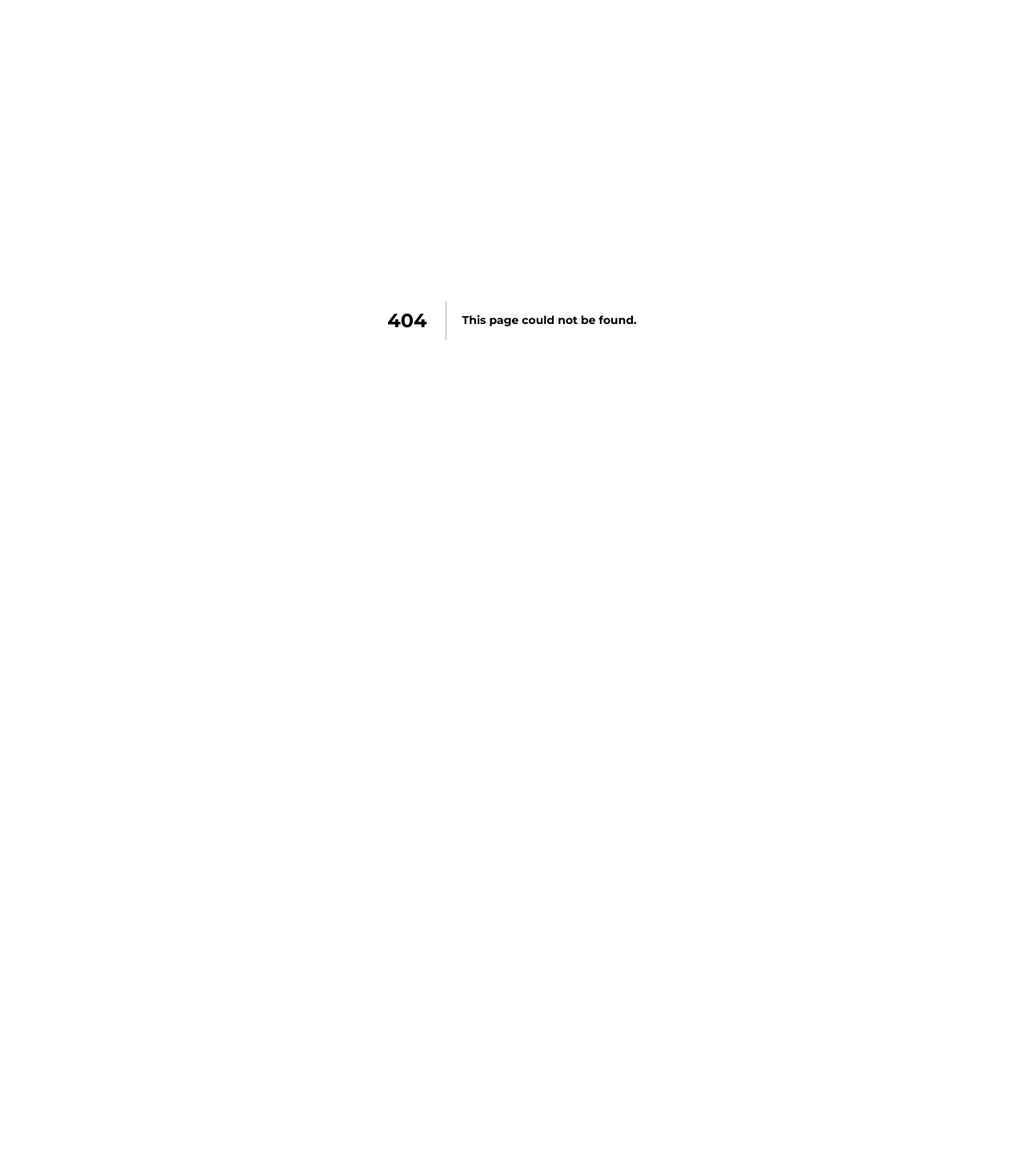
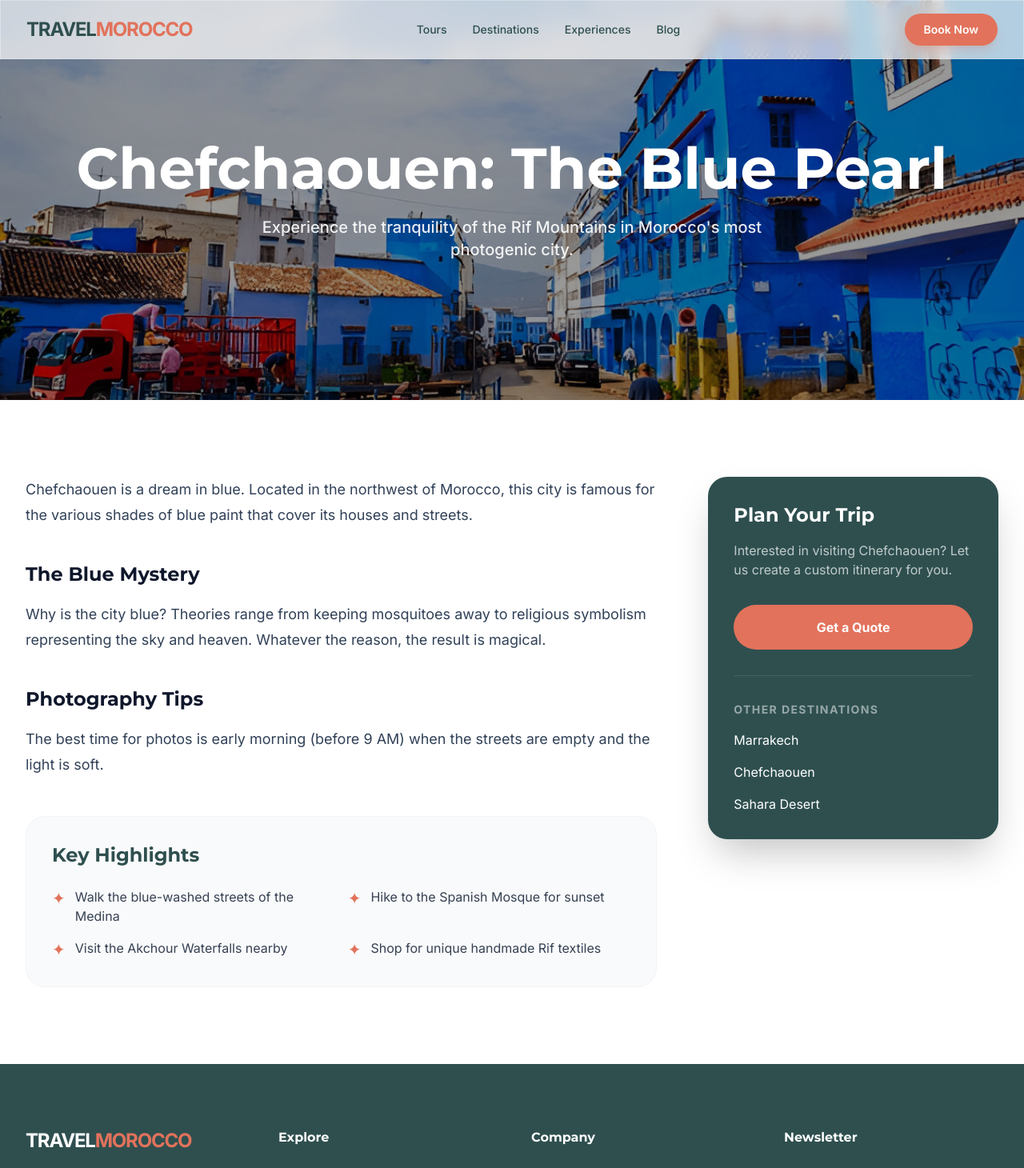
Before and after one commit to MS042591/travelmorocco, a Next.js app: page /destinations/chefchaouen in a window 1280 px wide. Before the commit this address had no page. Shown: the top 1460 px of the page at 80% size. Before the commit the page ends 800 px from the top, so only its background shows below. Built offline with nearby package versions, Linux system fonts and the light colour scheme.

Commit message:
Feat: Unified Destination Template system and content

```diff
--- /dev/null
+++ b/app/destinations/[slug]/page.tsx
@@ -0,0 +1,123 @@
+import { Metadata } from 'next';
+import Image from 'next/image';
+import Link from 'next/link';
+import { notFound } from 'next/navigation';
+import { getDestinationBySlug, getAllDestinations } from '@/lib/destinations';
+import Navbar from '@/components/Navbar';
+import Footer from '@/components/Footer';
+import ReactMarkdown from 'react-markdown';
+import ModalWrapper from '@/components/ModalWrapper';
+
+interface DestinationPageProps {
+  params: Promise<{ slug: string }>;
+}
+
+export async function generateMetadata({ params }: DestinationPageProps): Promise<Metadata> {
+  const { slug } = await params;
+  const destination = getDestinationBySlug(slug);
+
+  if (!destination) {
+    return { title: 'Destination Not Found' };
+  }
+
+  return {
+    title: `${destination.title} | Travel Morocco Destinations`,
+    description: destination.description,
+  };
+}
+
+export async function generateStaticParams() {
+  const destinations = getAllDestinations();
+  return destinations.map((dest) => ({
+    slug: dest.slug,
+  }));
+}
+
+export default async function DestinationPage({ params }: DestinationPageProps) {
+  const { slug } = await params;
+  const destination = getDestinationBySlug(slug);
+
+  if (!destination) {
+    notFound();
+  }
+
+  return (
+    <>
+      <Navbar />
+      <main>
+        {/* Hero Section */}
+        <div className="relative h-[60vh] min-h-[500px] flex items-center justify-center">
+          <div className="absolute inset-0 z-0">
+            <Image
+              src={destination.image}
+              alt={destination.title}
+              fill
+              className="object-cover"
+              priority
+            />
+            <div className="absolute inset-0 bg-black/40"></div>
+          </div>
+          <div className="relative z-10 text-center text-white px-4">
+            <h1 className="text-5xl md:text-7xl font-bold mb-6 animate-fade-in">
+              {destination.title}
+            </h1>
+            <p className="text-xl max-w-2xl mx-auto font-medium text-white/90">
+              {destination.description}
+            </p>
+          </div>
+        </div>
+
+        {/* Content Section */}
+        <section className="py-24 bg-white">
+          <div className="container mx-auto px-4 md:px-8">
+            <div className="grid grid-cols-1 lg:grid-cols-3 gap-16">
+              {/* Main Content */}
+              <div className="lg:col-span-2">
+                <div className="prose prose-lg prose-slate max-w-none mb-12">
+                  <ReactMarkdown>{destination.content}</ReactMarkdown>
+                </div>
+
+                <div className="bg-gray-50 p-8 rounded-3xl border border-gray-100">
+                  <h3 className="text-2xl font-bold text-slate mb-6">Key Highlights</h3>
+                  <ul className="grid grid-cols-1 md:grid-cols-2 gap-4">
+                    {destination.highlights.map((highlight, index) => (
+                      <li key={index} className="flex items-start">
+                        <span className="text-terracotta mr-3 text-xl">✦</span>
+                        <span className="text-gray-700">{highlight}</span>
+                      </li>
+                    ))}
+                  </ul>
+                </div>
+              </div>
+
+              {/* Sidebar / CTA */}
+              <div className="lg:col-span-1">
+                <div className="sticky top-32 bg-slate text-white p-8 rounded-3xl shadow-2xl">
+                  <h3 className="text-2xl font-bold mb-4">Plan Your Trip</h3>
+                  <p className="text-white/70 mb-8">
+                    Interested in visiting {destination.title.split(':')[0]}? Let us create a custom itinerary for you.
+                  </p>
+                  <Link
+                    href="#contact"
+                    className="block text-center bg-terracotta hover:bg-[#d1624b] text-white py-4 rounded-full font-bold transition-all"
+                  >
+                    Get a Quote
+                  </Link>
+                  <div className="mt-8 pt-8 border-t border-white/10">
+                    <p className="text-sm font-bold uppercase tracking-widest text-white/50 mb-4">Other Destinations</p>
+                    <div className="space-y-4">
+                       <Link href="/destinations/marrakech" className="block hover:text-terracotta transition-colors">Marrakech</Link>
+                       <Link href="/destinations/chefchaouen" className="block hover:text-terracotta transition-colors">Chefchaouen</Link>
+                       <Link href="/destinations/sahara" className="block hover:text-terracotta transition-colors">Sahara Desert</Link>
+                    </div>
+                  </div>
+                </div>
+              </div>
+            </div>
+          </div>
+        </section>
+      </main>
+      <Footer />
+    </>
+  );
+}
--- a/components/Features.tsx
+++ b/components/Features.tsx
@@ -1,30 +1,33 @@
 "use client";
 
 import Image from 'next/image';
+import Link from 'next/link';
 import chefchaouenImg from '../src/assets/images/chefchaouen.jpg';
 import ouzoudImg from '../src/assets/images/ouzoud.jpg';
 import atlasImg from '../src/assets/images/ait-ben-haddou.jpg';
 import { useModal } from '@/lib/ModalContext';
 
 const features = [
-// ... (rest of features)
   {
     title: "The Blue Pearl",
     description: "Wander through the enchanting blue-washed streets of Chefchaouen, a photographer's dream in the Rif Mountains.",
     image: chefchaouenImg,
-    tag: "City"
+    tag: "City",
+    slug: "chefchaouen"
   },
   {
-    title: "Atlas Cascades",
-    description: "Experience the thunderous beauty of Ouzoud Falls, the highest waterfalls in North Africa, nestled in the Grand Atlas.",
+    title: "Sahara Sands",
+    description: "Experience the magic of the dunes. Camel treks and luxury camps await in the heart of the Sahara.",
     image: ouzoudImg,
-    tag: "Nature"
+    tag: "Nature",
+    slug: "sahara"
   },
   {
-    title: "Ancient Kasbahs",
-    description: "Step back in time at Ait Ben Haddou, a UNESCO World Heritage site and a gateway to the Sahara's golden dunes.",
+    title: "Marrakech Magic",
+    description: "Discover the Red City, from the historic Medina to the vibrant Jemaa el-Fnaa square.",
     image: atlasImg,
-    tag: "Heritage"
+    tag: "Heritage",
+    slug: "marrakech"
   }
 ];
 
@@ -58,15 +61,23 @@ export default function Features() {
                 <p className="text-gray-600 leading-relaxed mb-6">
                   {feature.description}
                 </p>
-                <button
-                  onClick={openBooking}
+                <div className="flex justify-between items-center">
+                  <Link
+                    href={`/destinations/${feature.slug}`}
                     className="text-terracotta font-bold flex items-center group-hover:gap-2 transition-all"
                   >
                     Learn More
                     <svg className="w-4 h-4 ml-1" fill="none" stroke="currentColor" viewBox="0 0 24 24">
                       <path strokeLinecap="round" strokeLinejoin="round" strokeWidth="2" d="M17 8l4 4m0 0l-4 4m4-4H3"></path>
                     </svg>
+                  </Link>
+                  <button
+                    onClick={openBooking}
+                    className="text-slate text-sm font-bold border-b-2 border-transparent hover:border-terracotta transition-all"
+                  >
+                    Book
                   </button>
+                </div>
               </div>
             </div>
           ))}
--- /dev/null
+++ b/content/destinations/chefchaouen.md
@@ -0,0 +1,18 @@
+---
+title: "Chefchaouen: The Blue Pearl"
+description: "Experience the tranquility of the Rif Mountains in Morocco's most photogenic city."
+image: "/images/chefchaouen.jpg"
+highlights:
+  - "Walk the blue-washed streets of the Medina"
+  - "Hike to the Spanish Mosque for sunset"
+  - "Visit the Akchour Waterfalls nearby"
+  - "Shop for unique handmade Rif textiles"
+---
+
+Chefchaouen is a dream in blue. Located in the northwest of Morocco, this city is famous for the various shades of blue paint that cover its houses and streets.
+
+### The Blue Mystery
+Why is the city blue? Theories range from keeping mosquitoes away to religious symbolism representing the sky and heaven. Whatever the reason, the result is magical.
+
+### Photography Tips
+The best time for photos is early morning (before 9 AM) when the streets are empty and the light is soft.
--- /dev/null
+++ b/content/destinations/marrakech.md
@@ -0,0 +1,18 @@
+---
+title: "Marrakech: The Red City"
+description: "Experience the vibrant heart of Morocco, from the bustling Jemaa el-Fnaa square to the serene Majorelle Garden."
+image: "/images/marrakech-market.jpg"
+highlights:
+  - "Explore the historic Bahia Palace"
+  - "Wander through the colorful spice souks"
+  - "Sunset tea overlooking Jemaa el-Fnaa"
+  - "Visit the stunning Koutoubia Mosque"
+---
+
+Marrakech is an assault on the senses in the most beautiful way. Known as the Red City for its rose-hued buildings, it serves as the cultural capital of Morocco.
+
+### Why Visit Marrakech?
+Whether you are interested in history, architecture, or simply soaking up the atmosphere of a medieval city, Marrakech offers something for everyone. The city is a blend of ancient traditions and modern Moroccan luxury.
+
+### Best Time to Visit
+The best months to visit Marrakech are from March to May or between September and November when the weather is warm but not scorching.
--- /dev/null
+++ b/content/destinations/sahara.md
@@ -0,0 +1,18 @@
+---
+title: "Sahara Desert: Sea of Sands"
+description: "Spend a night under the stars in the golden dunes of Merzouga."
+image: "/images/hero-sahara.jpg"
+highlights:
+  - "Camel trek at sunset"
+  - "Luxury desert glamping"
+  - "Stargazing with zero light pollution"
+  - "Visit nomadic Berber families"
+---
+
+The Sahara is the highlight of many Moroccan journeys. The silence of the desert and the scale of the dunes are truly life-changing.
+
+### Merzouga vs Zagora
+Merzouga offers the iconic high orange dunes (Erg Chebbi), while Zagora is more rocky and accessible for shorter trips. We specialize in the Merzouga experience.
+
+### What to Pack
+The desert gets very cold at night even in summer, so bring layers. A scarf is also essential for protection against wind and sand.
--- /dev/null
+++ b/lib/destinations.ts
@@ -0,0 +1,60 @@
+import fs from 'fs';
+import path from 'path';
+import matter from 'gray-matter';
+
+const destinationsDirectory = path.join(process.cwd(), 'content/destinations');
+
+export interface DestinationData {
+  slug: string;
+  title: string;
+  description: string;
+  image: string;
+  highlights: string[];
+  content: string;
+}
+
+export function getAllDestinations(): DestinationData[] {
+  if (!fs.existsSync(destinationsDirectory)) {
+    return [];
+  }
+
+  const fileNames = fs.readdirSync(destinationsDirectory);
+  const allDestinationsData = fileNames
+    .filter((fileName) => fileName.endsWith('.md'))
+    .map((fileName) => {
+      const slug = fileName.replace(/\.md$/, '');
+      const fullPath = path.join(destinationsDirectory, fileName);
+      const fileContents = fs.readFileSync(fullPath, 'utf8');
+      const { data, content } = matter(fileContents);
+
+      return {
+        slug,
+        title: data.title,
+        description: data.description,
+        image: data.image,
+        highlights: data.highlights || [],
+        content,
+      } as DestinationData;
+    });
+
+  return allDestinationsData;
+}
+
+export function getDestinationBySlug(slug: string): DestinationData | null {
+  try {
+    const fullPath = path.join(destinationsDirectory, `${slug}.md`);
+    const fileContents = fs.readFileSync(fullPath, 'utf8');
+    const { data, content } = matter(fileContents);
+
+    return {
+      slug,
+      title: data.title,
+      description: data.description,
+      image: data.image,
+      highlights: data.highlights || [],
+      content,
+    } as DestinationData;
+  } catch (error) {
+    return null;
+  }
+}
```
Lines whose indentation alone changed are shown as unchanged.
